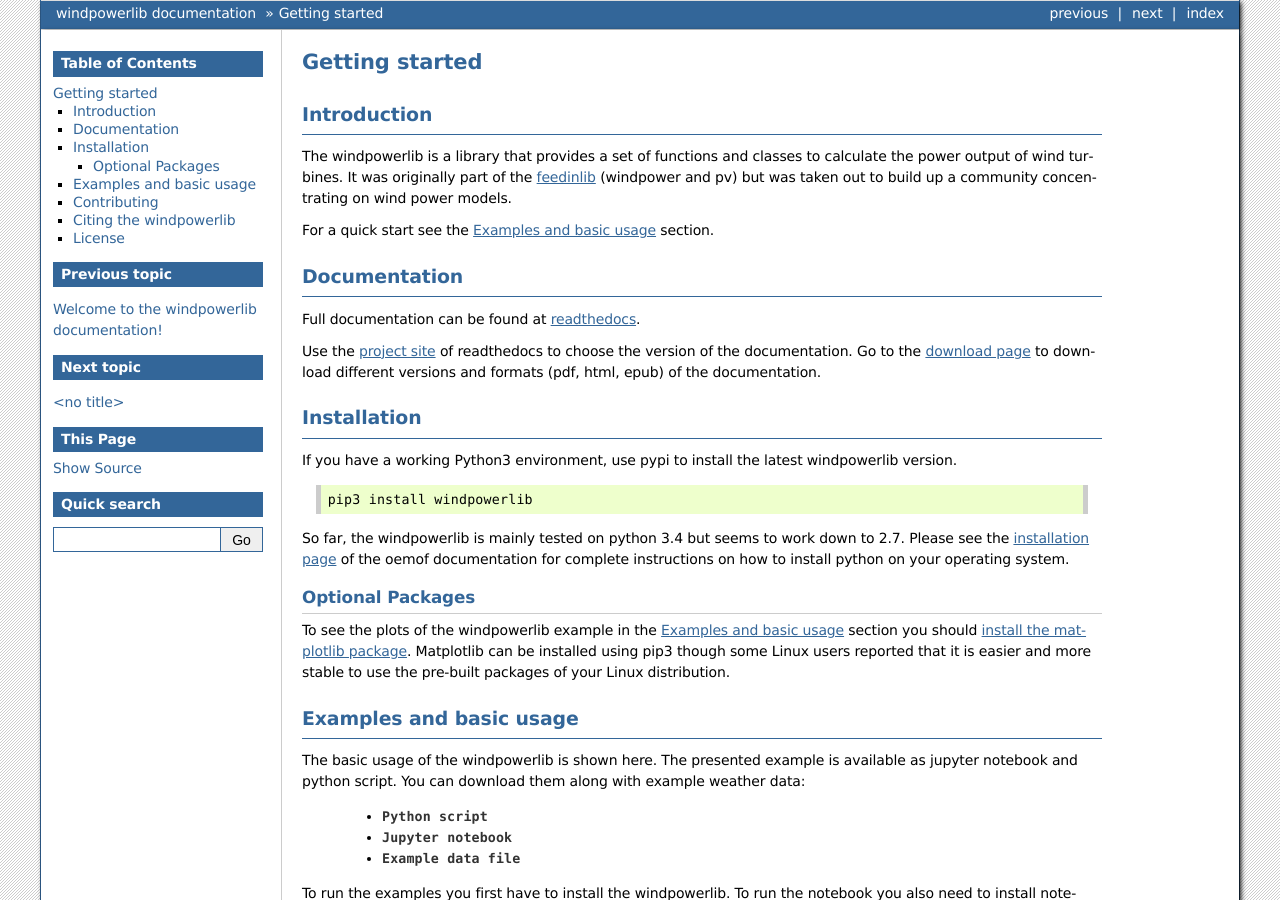
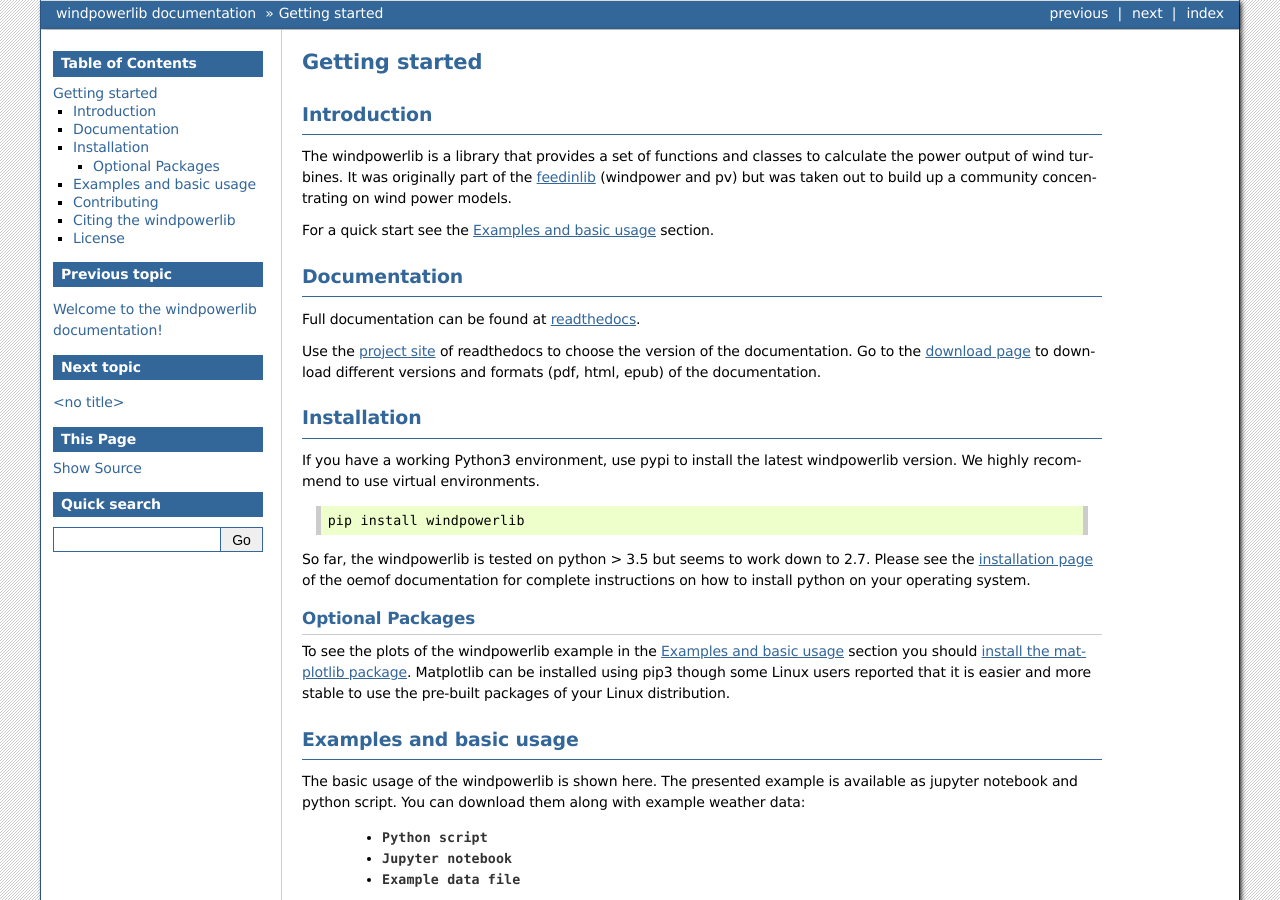
Before and after one commit to wind-python/windpowerlib, a Sphinx documentation site: the page built from doc/getting_started.rst, in a window 1280 px wide and 900 px high. Built offline with Sphinx 7.4.7, drawn with Linux system fonts in a browser that asks for light colours; formulas are drawn with MathJax 3.

Commit message:
Adapt documentation

```diff
--- a/doc/getting_started.rst
+++ b/doc/getting_started.rst
@@ -23,13 +23,13 @@
 Installation
 ============
 
-If you have a working Python3 environment, use pypi to install the latest windpowerlib version.
+If you have a working Python3 environment, use pypi to install the latest windpowerlib version. We highly recommend to use virtual environments.
 
 ::
 
-    pip3 install windpowerlib
+    pip install windpowerlib
 
-So far, the windpowerlib is mainly tested on python 3.4 but seems to work down to 2.7.
+So far, the windpowerlib is tested on python > 3.5 but seems to work down to 2.7.
 Please see the `installation page <http://oemof.readthedocs.io/en/stable/installation_and_setup.html>`_ of the oemof documentation for complete instructions on how to install python on your operating system.
 
 Optional Packages
```
Also changed, not shown: README.rst (+8 -3 lines).
